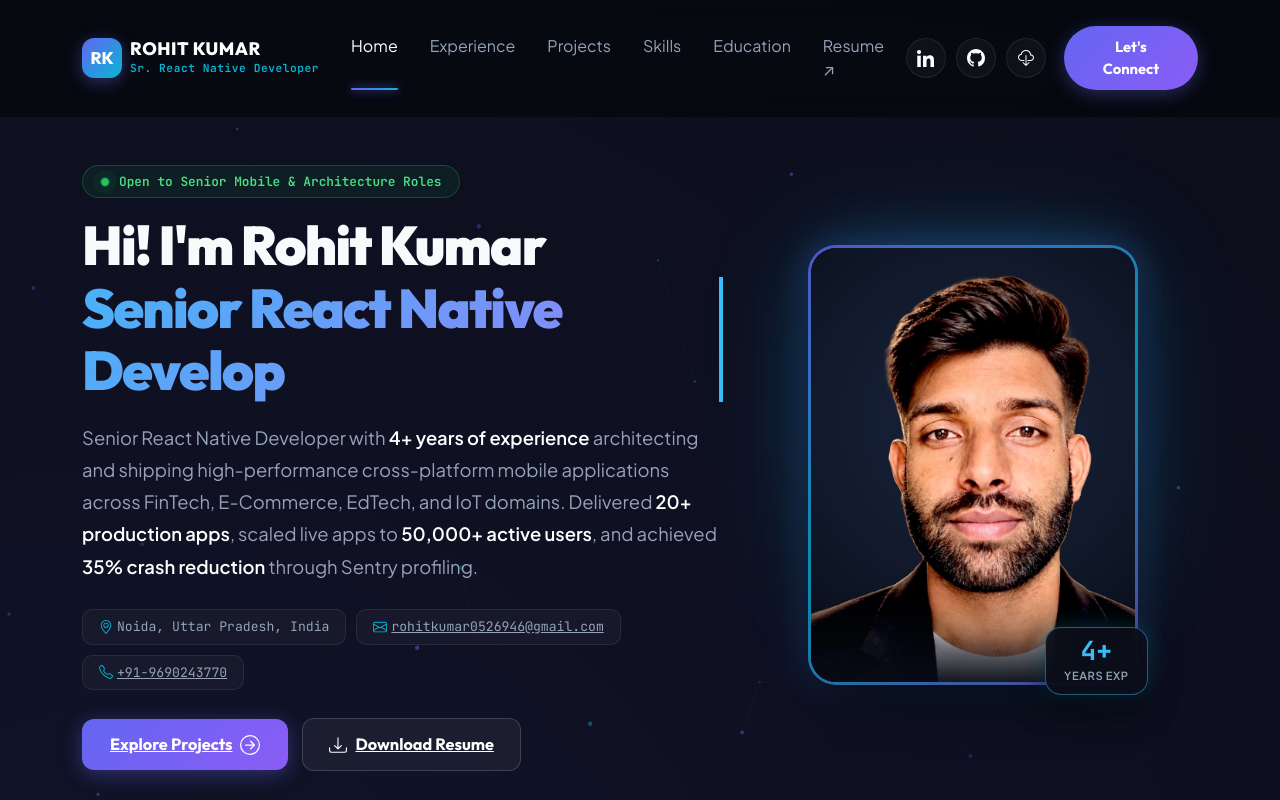
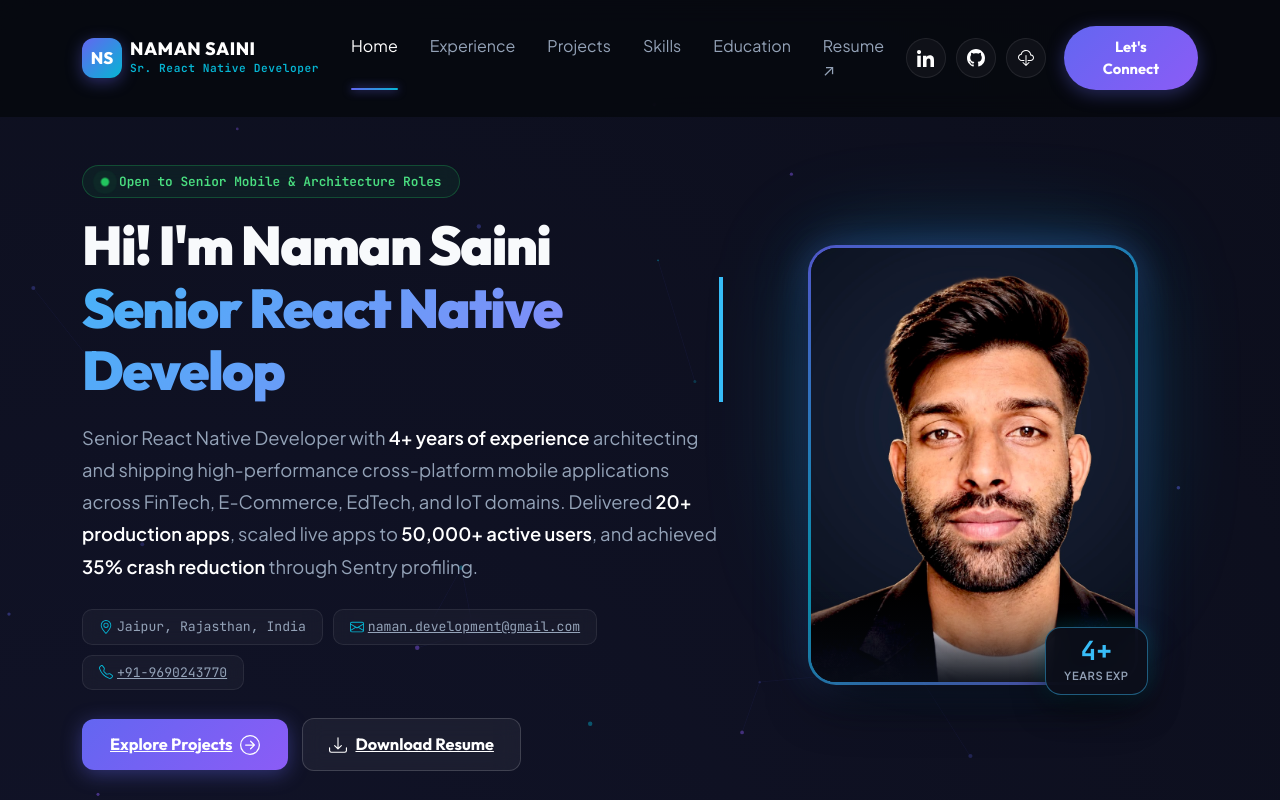
Before and after one commit to namandevelopment/my-portfolio, a React (Create React App) app: page / in a window 1280 px wide. Shown: the top 800 px of the page. Built offline with nearby package versions, Linux system fonts and the light colour scheme.

Commit message:
Update portfolio owner to Naman Saini

```diff
--- a/public/index.html
+++ b/public/index.html
@@ -7,52 +7,52 @@
     <meta name="theme-color" content="#06080d" />
 
     <!-- Primary Meta Tags & SEO Title -->
-    <title>Rohit Kumar | Senior React Native Developer & Mobile Architect</title>
-    <meta name="title" content="Rohit Kumar | Senior React Native Developer & Mobile Architect" />
+    <title>Naman Saini | Senior React Native Developer & Mobile Architect</title>
+    <meta name="title" content="Naman Saini | Senior React Native Developer & Mobile Architect" />
     <meta
       name="description"
-      content="Portfolio of Rohit Kumar - Senior React Native Developer with 4+ years of experience architecting and shipping high-performance mobile apps across FinTech, E-Commerce, EdTech & IoT. 20+ apps shipped, 50,000+ active users."
+      content="Portfolio of Naman Saini - Senior React Native Developer with 4+ years of experience architecting and shipping high-performance mobile apps across FinTech, E-Commerce, EdTech & IoT. 20+ apps shipped, 50,000+ active users."
     />
     <meta
       name="keywords"
-      content="Rohit Kumar, React Native Developer, Senior React Native Developer, Mobile App Developer, iOS Developer, Android Developer, Mobile Application Architect, React Native Engineer Noida, Cross-Platform Developer, TypeScript, Redux Toolkit, Zustand, TanStack Query, BLE, Socket.io, Sentry, Comfygen Technologies, Mobile Developer Portfolio"
+      content="Naman Saini, React Native Developer, Senior React Native Developer, Mobile App Developer, iOS Developer, Android Developer, Mobile Application Architect, React Native Engineer Jaipur, Cross-Platform Developer, TypeScript, Redux Toolkit, Zustand, TanStack Query, BLE, Socket.io, Sentry, Mobile Developer Portfolio"
     />
-    <meta name="author" content="Rohit Kumar" />
+    <meta name="author" content="Naman Saini" />
     <meta name="robots" content="index, follow, max-image-preview:large, max-snippet:-1, max-video-preview:-1" />
     <meta name="googlebot" content="index, follow, max-snippet:-1, max-image-preview:large, max-video-preview:-1" />
     <meta name="bingbot" content="index, follow, max-snippet:-1, max-image-preview:large, max-video-preview:-1" />
 
     <!-- Geo & Language Targeting -->
-    <meta name="geo.region" content="IN-UP" />
-    <meta name="geo.placename" content="Noida" />
+    <meta name="geo.region" content="IN-RJ" />
+    <meta name="geo.placename" content="Jaipur" />
     <meta name="language" content="English" />
 
     <!-- Open Graph / Facebook / LinkedIn / WhatsApp -->
     <meta property="og:type" content="profile" />
-    <meta property="og:url" content="https://rohit0526946.github.io/Myportifilio-React-js/" />
-    <meta property="og:title" content="Rohit Kumar | Senior React Native Developer & Mobile Architect" />
+    <meta property="og:url" content="https://namandevelopment.github.io/my-portfolio/" />
+    <meta property="og:title" content="Naman Saini | Senior React Native Developer & Mobile Architect" />
     <meta
       property="og:description"
       content="Senior React Native Developer with 4+ years of experience architecting and shipping high-performance mobile apps. 20+ apps delivered, 50,000+ active users."
     />
     <meta property="og:image" content="%PUBLIC_URL%/images/Rohit.jpeg" />
-    <meta property="og:image:alt" content="Rohit Kumar - Senior React Native Developer Profile Photo" />
-    <meta property="og:site_name" content="Rohit Kumar Portfolio" />
+    <meta property="og:image:alt" content="Naman Saini - Senior React Native Developer Profile Photo" />
+    <meta property="og:site_name" content="Naman Saini Portfolio" />
     <meta property="og:locale" content="en_US" />
 
     <!-- Twitter Cards -->
     <meta name="twitter:card" content="summary_large_image" />
-    <meta name="twitter:url" content="https://rohit0526946.github.io/Myportifilio-React-js/" />
-    <meta name="twitter:title" content="Rohit Kumar | Senior React Native Developer & Mobile Architect" />
+    <meta name="twitter:url" content="https://namandevelopment.github.io/my-portfolio/" />
+    <meta name="twitter:title" content="Naman Saini | Senior React Native Developer & Mobile Architect" />
     <meta
       name="twitter:description"
       content="Senior React Native Developer with 4+ years of experience architecting and shipping high-performance mobile apps across FinTech, E-Commerce, EdTech & IoT."
     />
     <meta name="twitter:image" content="%PUBLIC_URL%/images/Rohit.jpeg" />
-    <meta name="twitter:image:alt" content="Rohit Kumar - Senior React Native Developer" />
+    <meta name="twitter:image:alt" content="Naman Saini - Senior React Native Developer" />
 
     <!-- Canonical URL -->
-    <link rel="canonical" href="https://rohit0526946.github.io/Myportifilio-React-js/" />
+    <link rel="canonical" href="https://namandevelopment.github.io/my-portfolio/" />
 
     <!-- App Icons -->
     <link rel="apple-touch-icon" href="%PUBLIC_URL%/logo192.png" />
@@ -73,17 +73,17 @@
       "@graph": [
         {
           "@type": "Person",
-          "@id": "https://rohit0526946.github.io/Myportifilio-React-js/#person",
-          "name": "Rohit Kumar",
+          "@id": "https://namandevelopment.github.io/my-portfolio/#person",
+          "name": "Naman Saini",
           "jobTitle": "Senior React Native Developer",
           "description": "Senior React Native Developer with 4+ years of experience architecting and shipping high-performance cross-platform mobile applications across FinTech, E-Commerce, EdTech, and IoT domains.",
-          "url": "https://rohit0526946.github.io/Myportifilio-React-js/",
-          "image": "https://rohit0526946.github.io/Myportifilio-React-js/images/Rohit.jpeg",
-          "email": "rohitkumar0526946@gmail.com",
+          "url": "https://namandevelopment.github.io/my-portfolio/",
+          "image": "https://namandevelopment.github.io/my-portfolio/images/Rohit.jpeg",
+          "email": "naman.development@gmail.com",
           "telephone": "+91-9690243770",
           "sameAs": [
             "https://www.linkedin.com/in/rohit-kumar-19647a219/",
-            "https://github.com/Rohit0526946"
+            "https://github.com/namandevelopment"
           ],
           "worksFor": {
             "@type": "Organization",
@@ -97,8 +97,8 @@
           },
           "address": {
             "@type": "PostalAddress",
-            "addressLocality": "Noida",
-            "addressRegion": "Uttar Pradesh",
+            "addressLocality": "Jaipur",
+            "addressRegion": "Rajasthan",
             "addressCountry": "India"
           },
           "knowsAbout": [
@@ -121,24 +121,24 @@
         },
         {
           "@type": "WebSite",
-          "@id": "https://rohit0526946.github.io/Myportifilio-React-js/#website",
-          "url": "https://rohit0526946.github.io/Myportifilio-React-js/",
-          "name": "Rohit Kumar | Senior React Native Developer Portfolio",
-          "description": "Official portfolio and mobile engineering case studies of Rohit Kumar, Senior React Native Developer.",
+          "@id": "https://namandevelopment.github.io/my-portfolio/#website",
+          "url": "https://namandevelopment.github.io/my-portfolio/",
+          "name": "Naman Saini | Senior React Native Developer Portfolio",
+          "description": "Official portfolio and mobile engineering case studies of Naman Saini, Senior React Native Developer.",
           "publisher": {
-            "@id": "https://rohit0526946.github.io/Myportifilio-React-js/#person"
+            "@id": "https://namandevelopment.github.io/my-portfolio/#person"
           }
         },
         {
           "@type": "ProfilePage",
-          "@id": "https://rohit0526946.github.io/Myportifilio-React-js/#profilepage",
-          "url": "https://rohit0526946.github.io/Myportifilio-React-js/",
-          "name": "Rohit Kumar - Senior React Native Developer Profile",
+          "@id": "https://namandevelopment.github.io/my-portfolio/#profilepage",
+          "url": "https://namandevelopment.github.io/my-portfolio/",
+          "name": "Naman Saini - Senior React Native Developer Profile",
           "isPartOf": {
-            "@id": "https://rohit0526946.github.io/Myportifilio-React-js/#website"
+            "@id": "https://namandevelopment.github.io/my-portfolio/#website"
           },
           "mainEntity": {
-            "@id": "https://rohit0526946.github.io/Myportifilio-React-js/#person"
+            "@id": "https://namandevelopment.github.io/my-portfolio/#person"
           }
         }
       ]
--- a/server.js
+++ b/server.js
@@ -23,7 +23,7 @@ app.listen(PORT, () => console.log(`Server Running on port ${PORT}`));
 const contactEmail = nodemailer.createTransport({
   service: 'gmail',
   auth: {
-    user: process.env.EMAIL_USER || "rohitkumar0526946@gmail.com",
+    user: process.env.EMAIL_USER || "naman.development@gmail.com",
     pass: process.env.EMAIL_PASS || ""
   },
 });
@@ -56,8 +56,8 @@ router.post("/contact", async (req, res) => {
 
     const mail = {
       from: `"${name}" <${email}>`,
-      to: process.env.EMAIL_USER || "rohitkumar0526946@gmail.com",
-      subject: "Contact Form Submission - Rohit Kumar's Portfolio",
+      to: process.env.EMAIL_USER || "naman.development@gmail.com",
+      subject: "Contact Form Submission - Naman Saini's Portfolio",
       html: `<div style="font-family: Arial, sans-serif; padding: 20px; line-height: 1.6;">
                <h2>New Message from Portfolio Website</h2>
                <p><strong>Name:</strong> ${name}</p>
--- a/src/components/Banner.js
+++ b/src/components/Banner.js
@@ -66,7 +66,7 @@ export const Banner = () => {
             </div>
 
             <h1 className="hero-title">
-              Hi! I'm Rohit Kumar
+              Hi! I'm Naman Saini
               <br />
               <span className="txt-rotate">
                 <TypewriterText />
@@ -79,10 +79,10 @@ export const Banner = () => {
 
             <div className="hero-meta-pills">
               <span className="meta-item">
-                <GeoAlt size={14} className="me-1 meta-icon" /> Noida, Uttar Pradesh, India
+                <GeoAlt size={14} className="me-1 meta-icon" /> Jaipur, Rajasthan, India
               </span>
-              <a href="mailto:rohitkumar0526946@gmail.com" className="meta-item">
-                <Envelope size={14} className="me-1 meta-icon" /> rohitkumar0526946@gmail.com
+              <a href="mailto:naman.development@gmail.com" className="meta-item">
+                <Envelope size={14} className="me-1 meta-icon" /> naman.development@gmail.com
               </a>
               <a href="tel:+919690243770" className="meta-item">
                 <Telephone size={14} className="me-1 meta-icon" /> +91-9690243770
@@ -97,7 +97,7 @@ export const Banner = () => {
                 href={resumeUrl}
                 target="_blank"
                 rel="noopener noreferrer"
-                download="Rohit-Kumar-Senior-React-Native-Developer.pdf"
+                download="Naman-Saini-Resume.pdf"
                 className="btn-secondary-glass"
               >
                 <Download size={18} className="me-2" /> <span>Download Resume</span>
@@ -112,7 +112,7 @@ export const Banner = () => {
               <div className="avatar-frame">
                 <img
                   src="/images/Rohit.jpeg"
-                  alt="Rohit Kumar - Senior React Native Developer"
+                  alt="Naman Saini - Senior React Native Developer"
                   className="hero-avatar"
                   loading="eager"
                   decoding="sync"
--- a/src/components/Contact.js
+++ b/src/components/Contact.js
@@ -35,7 +35,7 @@ export const Contact = () => {
       let result = await response.json();
       setFormDetails(formInitialDetails);
       if (result.code === 200) {
-        setStatus({ success: true, message: 'Message sent successfully! Rohit will get back to you soon.' });
+        setStatus({ success: true, message: 'Message sent successfully! Naman will get back to you soon.' });
         setButtonText("Sent Successfully");
       } else {
         setStatus({ success: false, message: 'Something went wrong, please try reaching directly via email.' });
@@ -74,7 +74,7 @@ export const Contact = () => {
                   </div>
                   <div>
                     <span className="meta-label">Location</span>
-                    <p className="meta-val">Noida, Uttar Pradesh, India</p>
+                    <p className="meta-val">Jaipur, Rajasthan, India</p>
                   </div>
                 </div>
 
@@ -84,8 +84,8 @@ export const Contact = () => {
                   </div>
                   <div>
                     <span className="meta-label">Email</span>
-                    <a href="mailto:rohitkumar0526946@gmail.com" className="meta-val link-val">
-                      rohitkumar0526946@gmail.com
+                    <a href="mailto:naman.development@gmail.com" className="meta-val link-val">
+                      naman.development@gmail.com
                     </a>
                   </div>
                 </div>
@@ -120,8 +120,8 @@ export const Contact = () => {
                   </div>
                   <div>
                     <span className="meta-label">GitHub</span>
-                    <a href="https://github.com/Rohit0526946" target="_blank" rel="noreferrer" className="meta-val link-val">
-                      github.com/Rohit0526946
+                    <a href="https://github.com/namandevelopment" target="_blank" rel="noreferrer" className="meta-val link-val">
+                      github.com/namandevelopment
                     </a>
                   </div>
                 </div>
--- a/src/components/Footer.js
+++ b/src/components/Footer.js
@@ -8,8 +8,8 @@ export const Footer = () => {
         <Row className="align-items-center py-4 g-3">
           <Col md={6} className="text-center text-md-start">
             <div className="d-flex align-items-center justify-content-center justify-content-md-start mb-2">
-              <div className="brand-badge me-2">RK</div>
-              <span className="brand-name">ROHIT KUMAR</span>
+              <div className="brand-badge me-2">NS</div>
+              <span className="brand-name">NAMAN SAINI</span>
             </div>
             <p className="footer-tagline mb-0">
               Senior React Native Developer • 4+ Years of Mobile Engineering Excellence
@@ -28,7 +28,7 @@ export const Footer = () => {
                 <Linkedin size={18} />
               </a>
               <a
-                href="https://github.com/Rohit0526946"
+                href="https://github.com/namandevelopment"
                 target="_blank"
                 rel="noreferrer"
                 className="footer-icon-btn"
@@ -37,7 +37,7 @@ export const Footer = () => {
                 <Github size={18} />
               </a>
               <a
-                href="mailto:rohitkumar0526946@gmail.com"
+                href="mailto:naman.development@gmail.com"
                 className="footer-icon-btn"
                 title="Email"
               >
@@ -52,7 +52,7 @@ export const Footer = () => {
               </a>
             </div>
             <p className="footer-copyright mb-0">
-              © {new Date().getFullYear()} Rohit Kumar. All Rights Reserved.
+              © {new Date().getFullYear()} Naman Saini. All Rights Reserved.
             </p>
           </Col>
         </Row>
--- a/src/components/NavBar.js
+++ b/src/components/NavBar.js
@@ -35,9 +35,9 @@ export const NavBar = () => {
       <Navbar expand="lg" className={scrolled ? "scrolled" : ""}>
         <Container>
           <Navbar.Brand href="#home" className="d-flex align-items-center">
-            <div className="brand-badge me-2">RK</div>
+            <div className="brand-badge me-2">NS</div>
             <div className="brand-text">
-              <span className="brand-name">ROHIT KUMAR</span>
+              <span className="brand-name">NAMAN SAINI</span>
               <span className="brand-subtitle">Sr. React Native Developer</span>
             </div>
           </Navbar.Brand>
@@ -101,7 +101,7 @@ export const NavBar = () => {
                   <img src={navIcon1} alt="LinkedIn" />
                 </a>
                 <a
-                  href="https://github.com/Rohit0526946"
+                  href="https://github.com/namandevelopment"
                   target="_blank"
                   rel="noreferrer"
                   title="GitHub Profile"
@@ -115,7 +115,7 @@ export const NavBar = () => {
                   href={resumeUrl}
                   target="_blank"
                   rel="noopener noreferrer"
-                  download="Rohit-Kumar-Senior-React-Native-Developer.pdf"
+                  download="Naman-Saini-Resume.pdf"
                   className="download-link"
                   title="Download / View Resume (PDF)"
                 >
```
Also changed, not shown: public/manifest.json, public/robots.txt, 1 other file (tests, documents, lock files or other folders).
